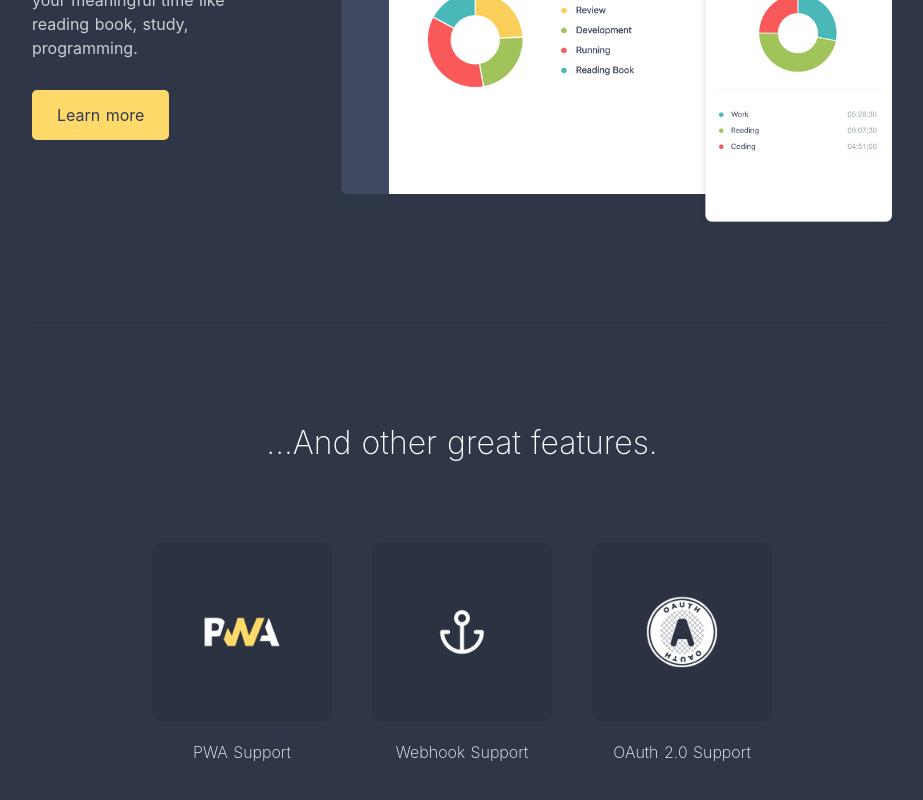
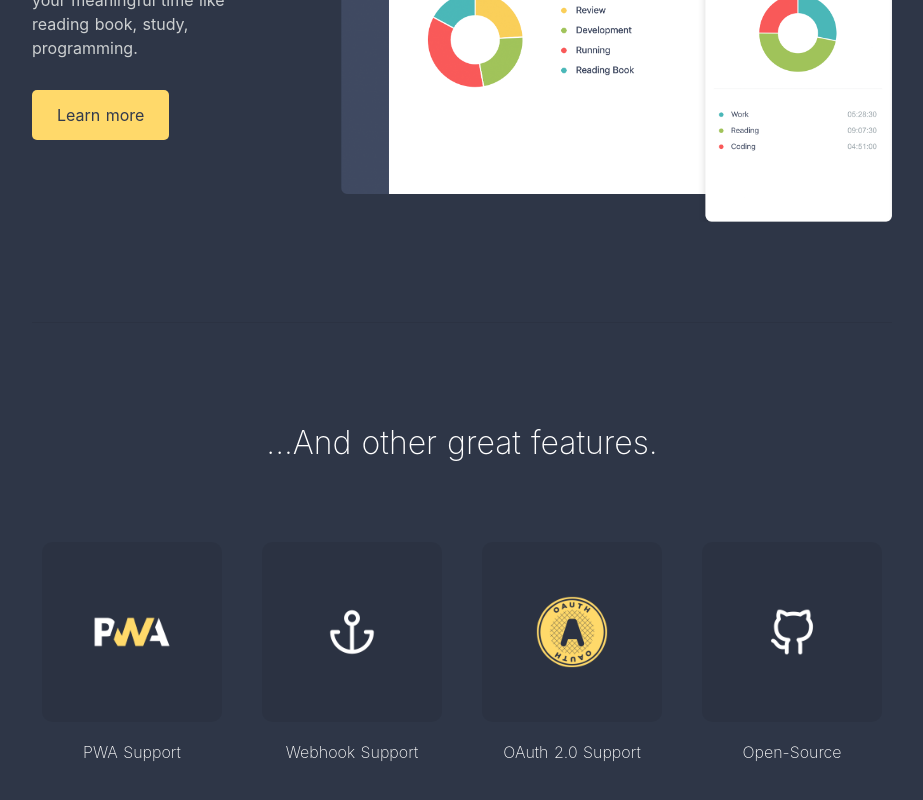
Before and after one commit to hackaru-app/hackaru-official, a Nuxt app: page / in a window 1280 px wide. Shown: the part 2993-3793 px from the top of the page, without its empty margins (178-1101 px from the left). Built offline with nearby package versions, Linux system fonts and the light colour scheme; what vue-timers would draw is missing.

Commit message:
Add open source feature

```diff
--- a/pages/index.vue
+++ b/pages/index.vue
@@ -69,6 +69,12 @@
               <img src="~/assets/oauth.png" alt="">
             </div>
             <h1>OAuth 2.0 Support</h1>
+          </article>
+          <article class="other-feature">
+            <div class="image-wrapper">
+              <img src="~/assets/open-source.png" alt="">
+            </div>
+            <h1>Open-Source</h1>
           </article>
         </div>
       </section>
```
Also changed, not shown: assets/oauth.png, assets/open-source.png (added).
